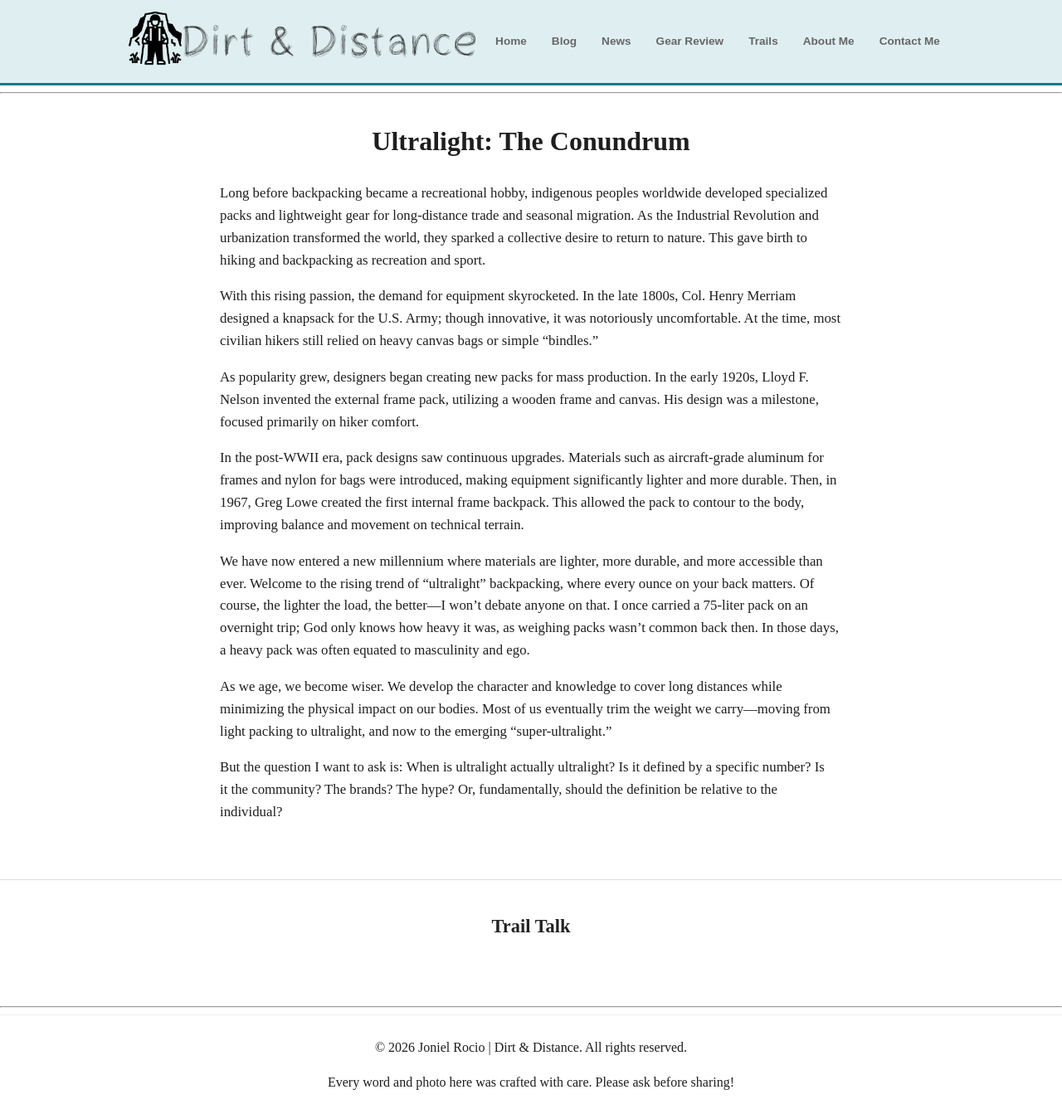
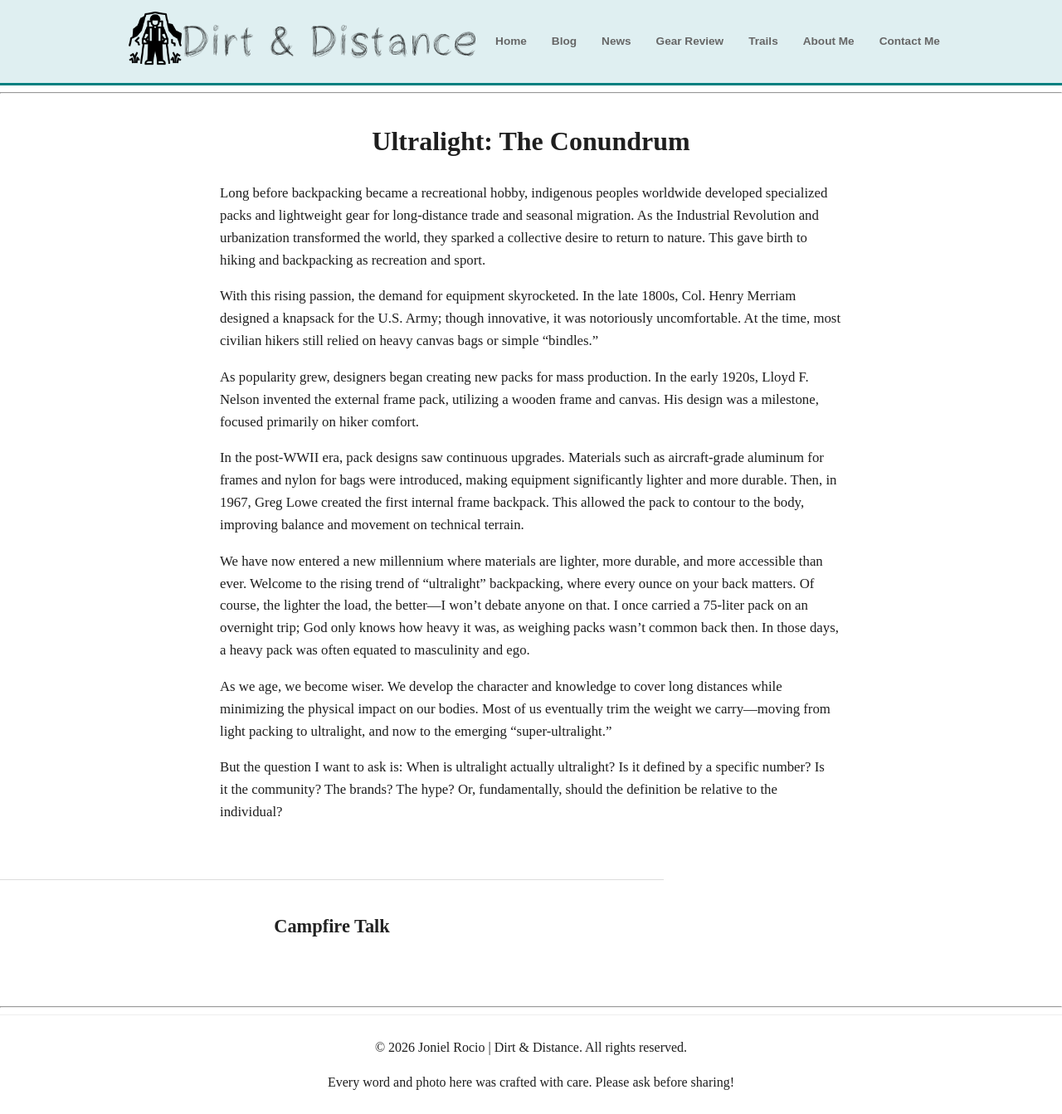
Before and after one commit to jonielrocio/jonielrocio.github.io, a Jekyll site: the page built from _posts/2026-05-03-ultralight.md, in a window 1280 px wide. Shown: the whole page at 83% size. Built offline with Jekyll 4.4.1, drawn with Linux system fonts in a browser that asks for light colours; comment, search, counter and statistics services are not loaded.

Commit message:
Update modern.html

```diff
--- a/_layouts/modern.html
+++ b/_layouts/modern.html
@@ -37,8 +37,8 @@
       {{ content }}
 
       {% if page.comments %}
-      <section class="comments-container" style="margin-top: 50px; padding: 20px; border-top: 1px solid #ddd; box-sizing: border-box;">
-        <h2 class="trail-talk-title">Trail Talk</h2>
+      <section class="comments-container" style="max-width: 800px; margin-top: 50px; padding: 20px; border-top: 1px solid #ddd; box-sizing: border-box;">
+        <h2 class="trail-talk-title">Campfire Talk</h2>
         {% include disqus_comments.html %}
       </section>
       {% endif %}
```
